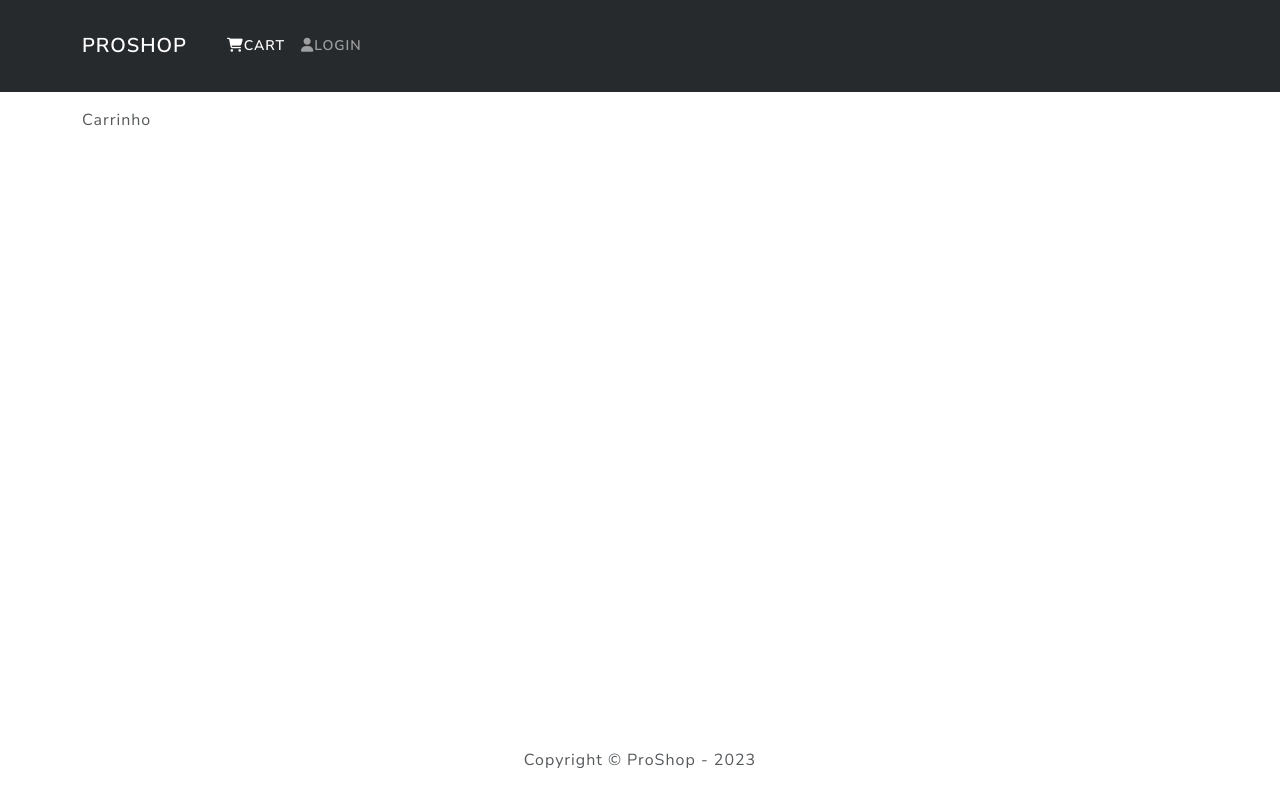
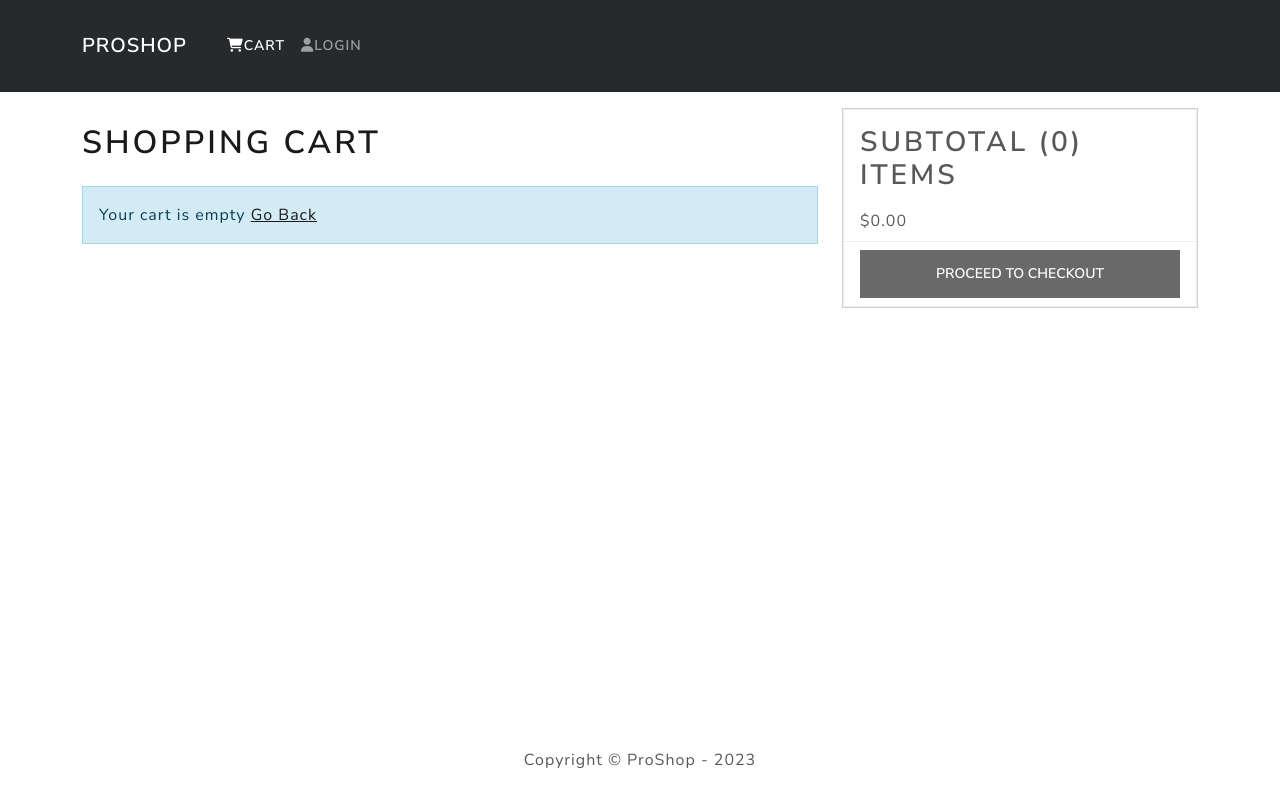
Before and after one commit to marshalmori/ecommerce-frontend, a React (Create React App) app: page /cart in a window 1280 px wide. Built offline with nearby package versions, Linux system fonts and the light colour scheme.

Commit message:
Cart Screen

```diff
--- a/src/App.js
+++ b/src/App.js
@@ -16,6 +16,7 @@ function App() {
           <Routes>
             <Route path="/" element={<HomeScreen />} exact />
             <Route path="/product/:id" element={<ProductScreen />} />
+            <Route path="/cart/:id" element={<CartScreen />} />
             <Route path="/cart" element={<CartScreen />} />
           </Routes>
         </Container>
--- a/src/index.css
+++ b/src/index.css
@@ -1,5 +1,15 @@
 main {
   min-height: 80vh;
+}
+
+h1 {
+  font-size: 1.8rem;
+  padding: 1rem 0;
+}
+
+h2 {
+  font-size: 1.4rem;
+  padding: 0.5rem 0;
 }
 
 h3 {
--- a/src/screens/CartScreen.js
+++ b/src/screens/CartScreen.js
@@ -33,19 +33,105 @@ function CartScreen() {
     }
   }, [dispatch, id, qty]);
 
-  // const removeFromCartHandler = (id) => {
-  //   dispatch(removeFromCart(id));
-  // };
+  const removeFromCartHandler = (id) => {
+    // dispatch(removeFromCart(id));
+  };
 
-  // const checkoutHandler = () => {
-  //   navigate(`/login?redirect=shipping`);
-  // };
+  const checkoutHandler = () => {
+    navigate(`/login?redirect=shipping`);
+  };
 
   return (
     <Row>
-      <div>
-        <span>Carrinho</span>
-      </div>
+      <Col md={8}>
+        <h1>Shopping Cart</h1>
+        {cartItems.length === 0 ? (
+          <Message variant="info">
+            Your cart is empty <Link to="/">Go Back</Link>
+          </Message>
+        ) : (
+          <ListGroup variant="flush">
+            {cartItems.map((item) => (
+              <ListGroup.Item key={item.product}>
+                <Row>
+                  <Col md={2}>
+                    <Image src={item.image} alt={item.name} fluid rounded />
+                  </Col>
+                  <Col md={3}>
+                    <Link to={`/product/${item.product}`}>{item.name}</Link>
+                  </Col>
+                  <Col md={2}>${item.price}</Col>
+                  <Col md={3}>
+                    <Form.Select
+                      as="select"
+                      value={item.qty}
+                      onChange={(e) =>
+                        dispatch(
+                          addToCart(item.product, Number(e.target.value))
+                        )
+                      }
+                    >
+                      {[...Array(item.countInStock).keys()].map((x) => (
+                        <option key={x + 1} value={x + 1}>
+                          {x + 1}
+                        </option>
+                      ))}
+                    </Form.Select>
+                  </Col>
+                  <Col md={1}>
+                    <Button
+                      type="button"
+                      variant="outline-secondary"
+                      onClick={() => removeFromCartHandler(item.product)}
+                    >
+                      <svg
+                        xmlns="http://www.w3.org/2000/svg"
+                        width="16"
+                        height="16"
+                        fill="currentColor"
+                        class="bi bi-trash"
+                        viewBox="0 0 16 16"
+                      >
+                        <path d="M5.5 5.5A.5.5 0 0 1 6 6v6a.5.5 0 0 1-1 0V6a.5.5 0 0 1 .5-.5Zm2.5 0a.5.5 0 0 1 .5.5v6a.5.5 0 0 1-1 0V6a.5.5 0 0 1 .5-.5Zm3 .5a.5.5 0 0 0-1 0v6a.5.5 0 0 0 1 0V6Z" />
+                        <path d="M14.5 3a1 1 0 0 1-1 1H13v9a2 2 0 0 1-2 2H5a2 2 0 0 1-2-2V4h-.5a1 1 0 0 1-1-1V2a1 1 0 0 1 1-1H6a1 1 0 0 1 1-1h2a1 1 0 0 1 1 1h3.5a1 1 0 0 1 1 1v1ZM4.118 4 4 4.059V13a1 1 0 0 0 1 1h6a1 1 0 0 0 1-1V4.059L11.882 4H4.118ZM2.5 3h11V2h-11v1Z" />
+                      </svg>
+                    </Button>
+                  </Col>
+                </Row>
+              </ListGroup.Item>
+            ))}
+          </ListGroup>
+        )}
+      </Col>
+      <Col md={4}>
+        <Card>
+          <ListGroup variant="flus">
+            <ListGroup.Item>
+              <h2>
+                Subtotal ({cartItems.reduce((acc, item) => acc + item.qty, 0)})
+                items
+              </h2>
+              $
+              {cartItems
+                .reduce((acc, item) => acc + item.qty * item.price, 0)
+                .toFixed(2)}
+            </ListGroup.Item>
+
+            <ListGroup.Item>
+              <div className="d-grid">
+                <Button
+                  type="button"
+                  className="btn-block"
+                  disabled={cartItems.length === 0}
+                  onClick={checkoutHandler}
+                >
+                  Proceed To Checkout
+                </Button>
+              </div>
+            </ListGroup.Item>
+          </ListGroup>
+        </Card>
+      </Col>
     </Row>
   );
 }
--- a/src/screens/ProductScreen.js
+++ b/src/screens/ProductScreen.js
@@ -105,7 +105,7 @@ const ProductScreen = ({ history }) => {
                     <Row>
                       <Col>Qty:</Col>
                       <Col xs="auto" className="my-1">
-                        <Form.Control
+                        <Form.Select
                           as="select"
                           value={qty}
                           onChange={(e) => setQty(e.target.value)}
@@ -115,7 +115,7 @@ const ProductScreen = ({ history }) => {
                               {x + 1}
                             </option>
                           ))}
-                        </Form.Control>
+                        </Form.Select>
                       </Col>
                     </Row>
                   </ListGroup.Item>
```
